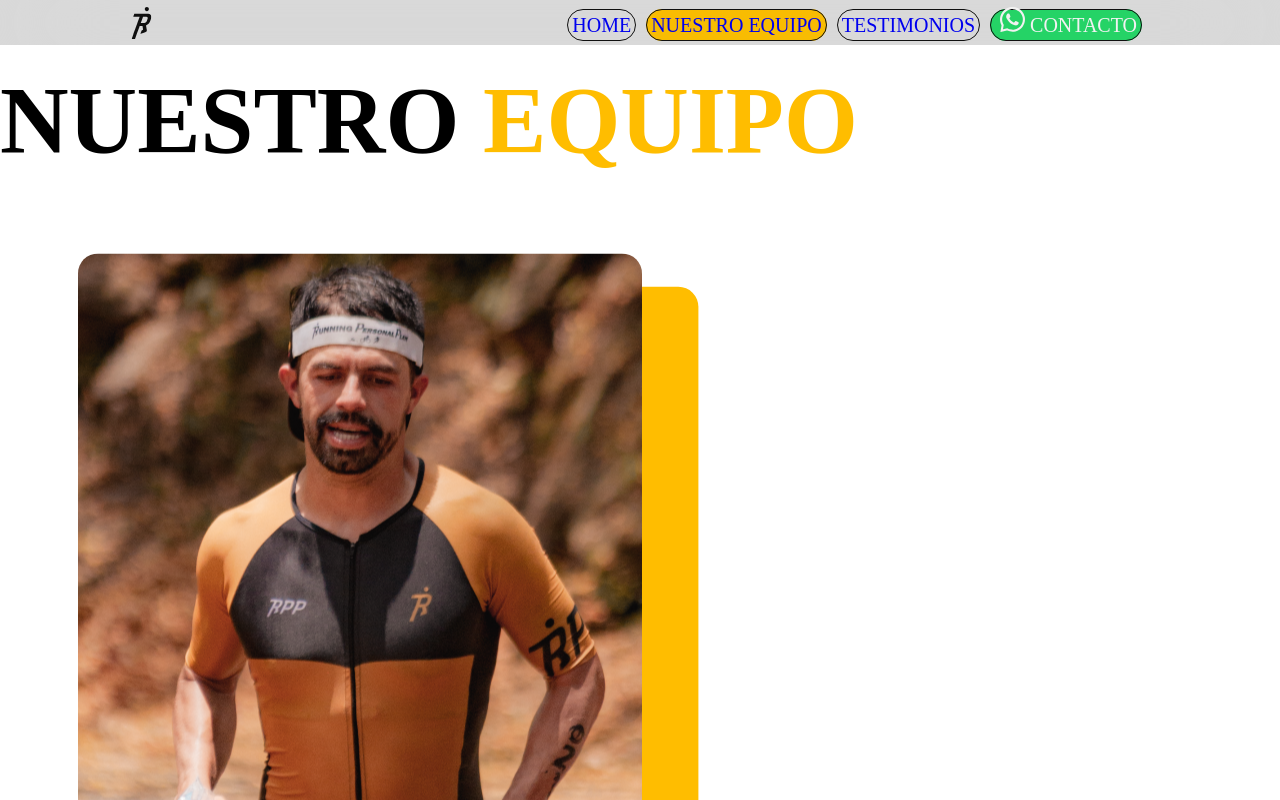
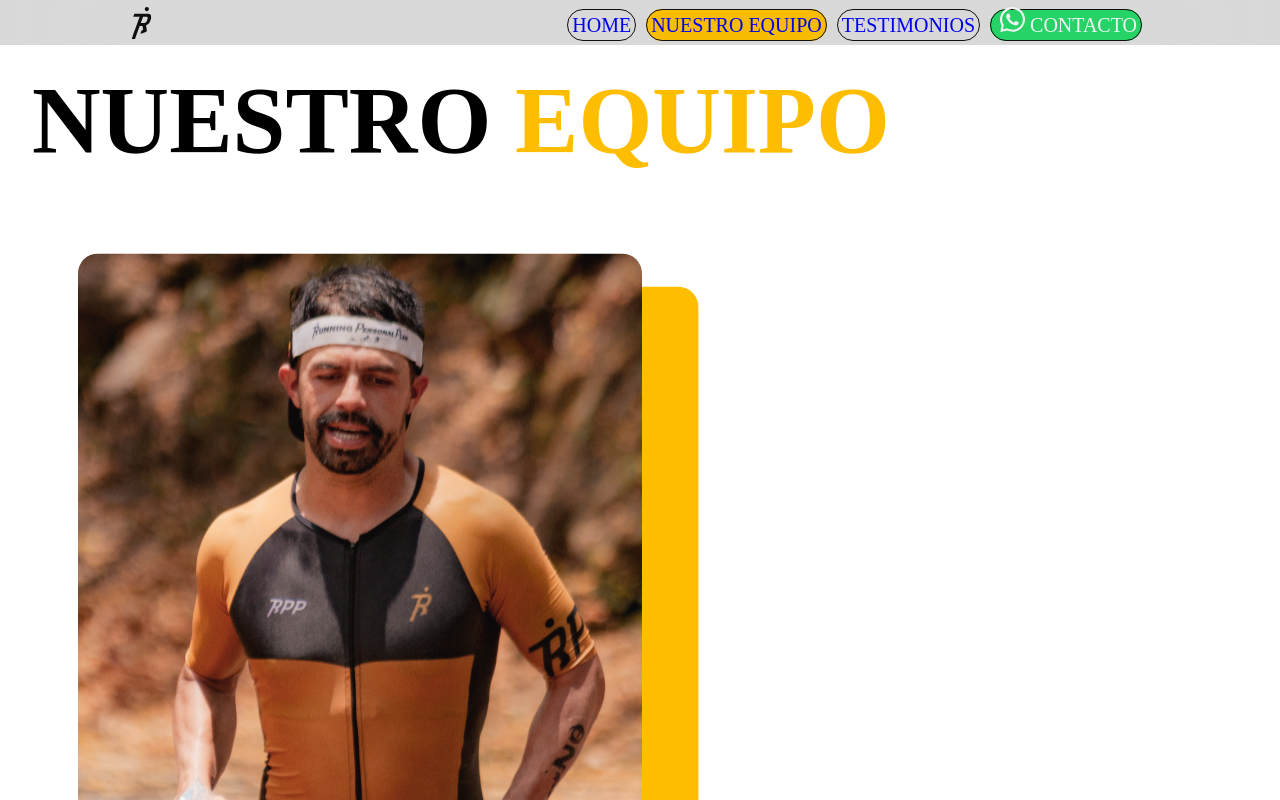
Before and after one commit to RunningPersonalPlan/webPage, a React (Vite) app in the folder Rpp/: page /nuestro-equipo in a window 1280 px wide. Shown: the top 800 px of the page. Built offline with nearby package versions, Linux system fonts and the light colour scheme; a web font is replaced by a local one.

Commit message:
fix: title  nuestro equipo

```diff
--- a/Rpp/src/views/NuestroEquipo.css
+++ b/Rpp/src/views/NuestroEquipo.css
@@ -5,6 +5,7 @@
     font-weight: 800;
     line-height: 120%;
     margin-bottom: 49px;
+    margin-left: 32px;
 
 }
 .containerder{
```
